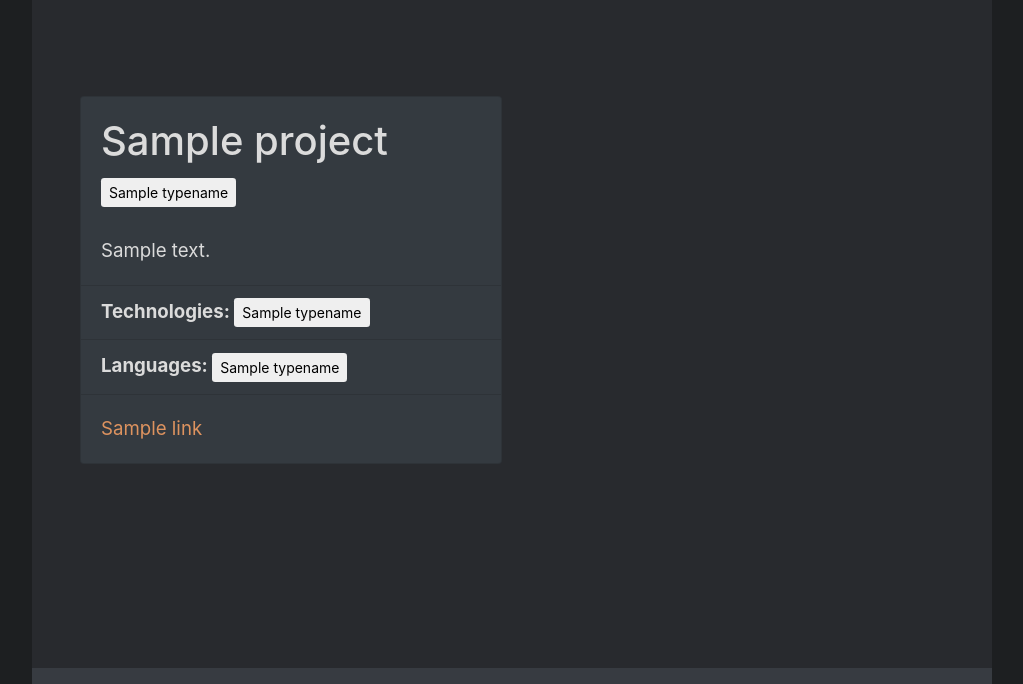
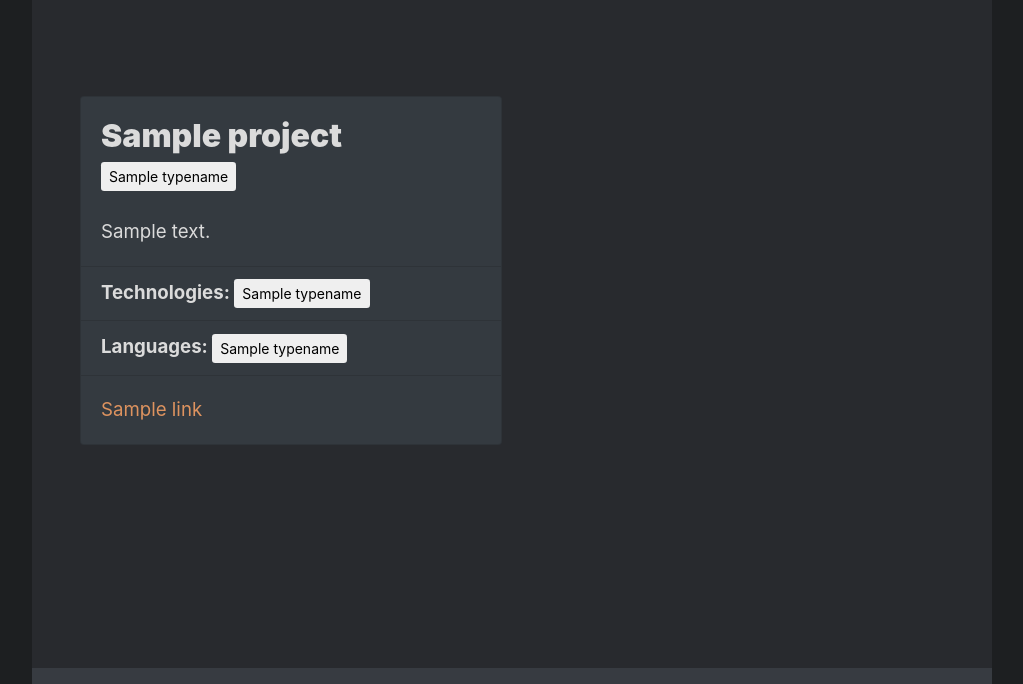
Before and after one commit to Ross65536/PersonalBlog, a Django app: page / in a window 1280 px wide. Shown: the part 116-800 px from the top of the page, without its empty margins (128-1151 px from the left). Run offline with Django 3.2, Linux system fonts and the light colour scheme; tables that the repository leaves empty hold one stand-in row (values such as "Sample post"); style sheets or scripts are compiled from the project's sources; some libraries are stand-ins or nearby versions.

Commit message:
improve footer UX

```diff
--- a/personalPages/resources/css/sass/base/_layout.scss
+++ b/personalPages/resources/css/sass/base/_layout.scss
@@ -55,7 +55,9 @@ li {
     @extend %flex-center;
     padding: 0.5rem 1rem;
     ul {
-        @extend %flex-center;
+        width: 100%;
+        display: flex;
+        justify-content: space-evenly;
         margin: 0;
         padding-left: 0;
         li {
--- a/personalPages/resources/css/sass/projects.scss
+++ b/personalPages/resources/css/sass/projects.scss
@@ -1,7 +1,10 @@
 
-.card {
+#page-content .card {
+    margin-bottom: 1rem;
+
     .card-title {
         margin-bottom: 1.5rem;
+        font-weight: 900;
     }
 
     button {
--- a/personalPages/templates/personalPages/projects/components/project-cards.html
+++ b/personalPages/templates/personalPages/projects/components/project-cards.html
@@ -2,11 +2,11 @@
     {% for project in projects %}
     <div class="card bg-dark">
         <div class="card-body">
-            <h1 class="card-title">{{ project.title | safe | truncatewords_html:10 }}
+            <h2 class="card-title">{{ project.title | safe | truncatewords_html:10 }}
                 {% if project.types.all.count > 0 %}
                     {% include 'personalPages/projects/components/button-list.html' with typename="Types: " names=project.types.all %}
                 {% endif %}
-            </h1>
+            </h2>
             <p class="card-text">{{ project.description | safe | truncatewords_html:50 }}</p>
         </div>
         <ul class="list-group list-group-flush">
```
